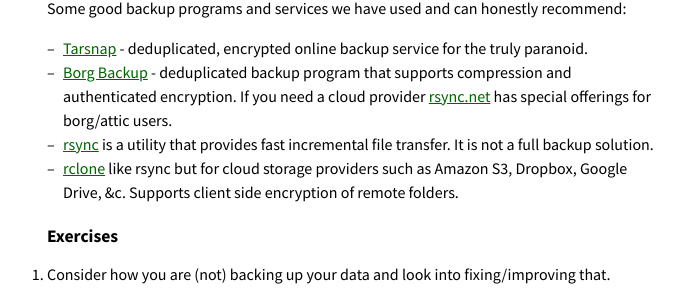
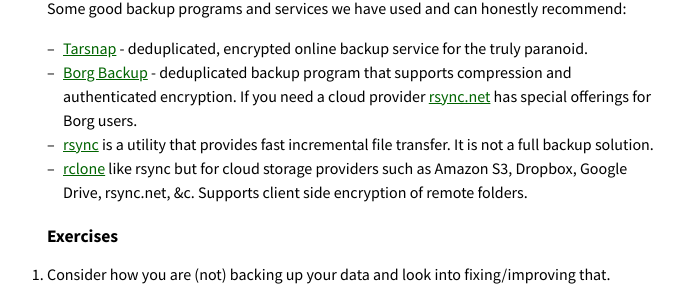
Before and after one commit to missing-semester-cn/missing-semester-cn.github.io, a Jekyll site: the page built from backups.md, in a window 1280 px wide and 900 px high, scrolled down 3060 px. Shown: the part 173-477 px from the top of the window, without its empty margins (289-974 px from the left). Built offline with Jekyll 4.4.1, drawn with Linux system fonts in a browser that asks for light colours.

Commit message:
Update information related to rsync.net
See https://github.com/hacker-tools/hacker-tools.github.io/issues/13.

```diff
--- a/backups.md
+++ b/backups.md
@@ -85,9 +85,9 @@
 Some good backup programs and services we have used and can honestly recommend:
 
 - [Tarsnap](https://www.tarsnap.com/) - deduplicated, encrypted online backup service for the truly paranoid.
-- [Borg Backup](https://borgbackup.readthedocs.io) - deduplicated backup program that supports compression and authenticated encryption. If you need a cloud provider [rsync.net](https://www.rsync.net/products/attic.html) has special offerings for borg/attic users.
+- [Borg Backup](https://borgbackup.readthedocs.io) - deduplicated backup program that supports compression and authenticated encryption. If you need a cloud provider [rsync.net](https://www.rsync.net/products/borg.html) has special offerings for Borg users.
 - [rsync](https://rsync.samba.org/) is a utility that provides fast incremental file transfer. It is not a full backup solution.
-- [rclone](https://rclone.org/) like rsync but for cloud storage providers such as Amazon S3, Dropbox, Google Drive, &c. Supports client side encryption of remote folders.
+- [rclone](https://rclone.org/) like rsync but for cloud storage providers such as Amazon S3, Dropbox, Google Drive, rsync.net, &c. Supports client side encryption of remote folders.
 
 ## Exercises
 
```
